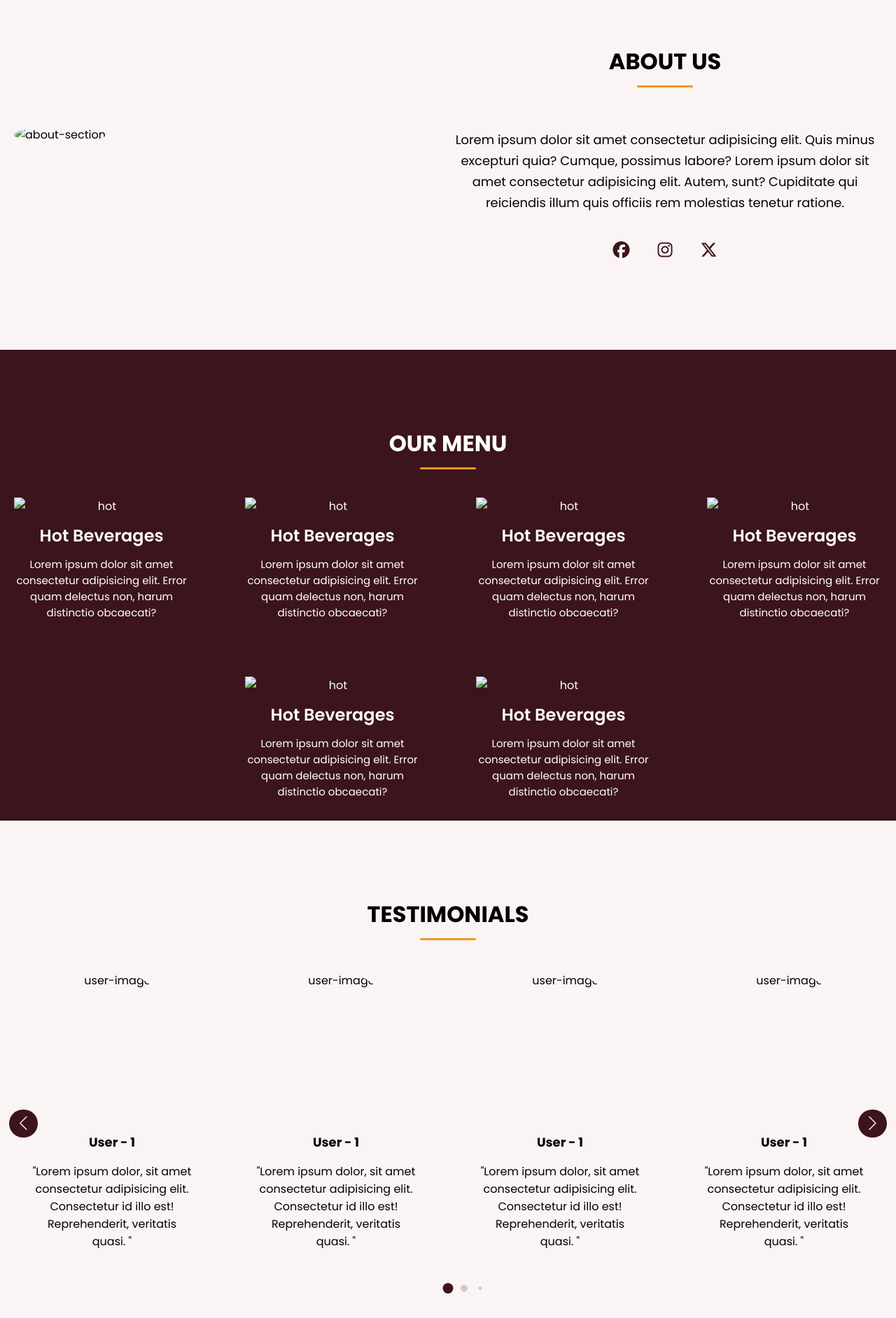
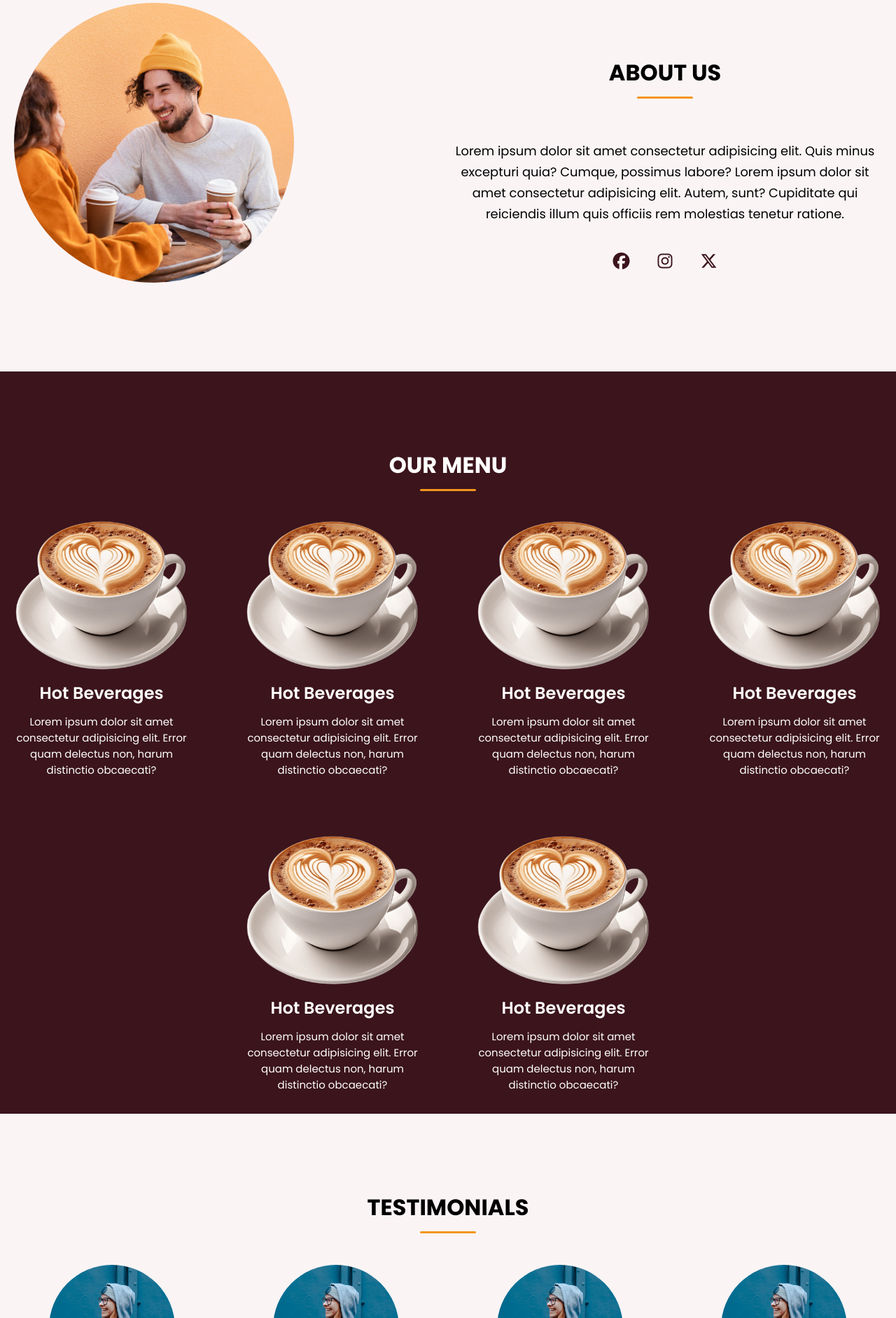
Before and after one commit to vivocoder/website-coffees, a plain HTML site: page index.html in a window 1280 px wide. Shown: the part 916-2800 px from the top of the page at 70% size. Drawn offline with nearby package versions, Linux system fonts and the light colour scheme; the site is published under a folder, as on GitHub Pages, so addresses that start at the root find nothing; a web font is replaced by a local one.

```diff
--- a/index.html
+++ b/index.html
@@ -59,7 +59,7 @@
           </div>
         </div>
         <div class="hero-image-wrapper">
-          <img src="/assets/img/coffee-hero-section.png" alt="" class="hero-image">
+          <img src="assets/img/coffee-hero-section.png" alt="" class="hero-image">
         </div>
       </div>
     </section>
@@ -67,7 +67,7 @@
     <section class="about-sec">
       <div class="sec-content">
         <div class="about-image-wrapper">
-          <img src="/assets/img/about-image.jpg" alt="about-section" class="about-image">
+          <img src="assets/img/about-image.jpg" alt="about-section" class="about-image">
         </div>
         <div class="about-details">
           <h2 class="section-title">About Us</h2>
@@ -89,37 +89,37 @@
       <div class="sec-content">
         <ul class="menu-list">
           <li class="menu-item">
-            <img src="/assets/img/hot-beverages.png" alt="hot" class="menu-image">
+            <img src="assets/img/hot-beverages.png" alt="hot" class="menu-image">
             <h3 class="name">Hot Beverages</h3>
             <p class="text">Lorem ipsum dolor sit amet consectetur adipisicing elit. Error quam delectus non, harum
               distinctio obcaecati?</p>
           </li>
           <li class="menu-item">
-            <img src="/assets/img/hot-beverages.png" alt="hot" class="menu-image">
+            <img src="assets/img/hot-beverages.png" alt="hot" class="menu-image">
             <h3 class="name">Hot Beverages</h3>
             <p class="text">Lorem ipsum dolor sit amet consectetur adipisicing elit. Error quam delectus non, harum
               distinctio obcaecati?</p>
           </li>
           <li class="menu-item">
-            <img src="/assets/img/hot-beverages.png" alt="hot" class="menu-image">
+            <img src="assets/img/hot-beverages.png" alt="hot" class="menu-image">
             <h3 class="name">Hot Beverages</h3>
             <p class="text">Lorem ipsum dolor sit amet consectetur adipisicing elit. Error quam delectus non, harum
               distinctio obcaecati?</p>
           </li>
           <li class="menu-item">
-            <img src="/assets/img/hot-beverages.png" alt="hot" class="menu-image">
+            <img src="assets/img/hot-beverages.png" alt="hot" class="menu-image">
             <h3 class="name">Hot Beverages</h3>
             <p class="text">Lorem ipsum dolor sit amet consectetur adipisicing elit. Error quam delectus non, harum
               distinctio obcaecati?</p>
           </li>
           <li class="menu-item">
-            <img src="/assets/img/hot-beverages.png" alt="hot" class="menu-image">
+            <img src="assets/img/hot-beverages.png" alt="hot" class="menu-image">
             <h3 class="name">Hot Beverages</h3>
             <p class="text">Lorem ipsum dolor sit amet consectetur adipisicing elit. Error quam delectus non, harum
               distinctio obcaecati?</p>
           </li>
           <li class="menu-item">
-            <img src="/assets/img/hot-beverages.png" alt="hot" class="menu-image">
+            <img src="assets/img/hot-beverages.png" alt="hot" class="menu-image">
             <h3 class="name">Hot Beverages</h3>
             <p class="text">Lorem ipsum dolor sit amet consectetur adipisicing elit. Error quam delectus non, harum
               distinctio obcaecati?</p>
@@ -135,31 +135,31 @@
           <div class="slider-wrapper">
             <ui class="testimo-list swiper-wrapper">
               <li class="testimo swiper-slide">
-                <img src="/assets/img/user-1.jpg" alt="user-image" class="user-img">
+                <img src="assets/img/user-1.jpg" alt="user-image" class="user-img">
                 <h3 class="name">User - 1</h3>
                 <p class="feed">"Lorem ipsum dolor, sit amet consectetur adipisicing elit. Consectetur id illo est!
                   Reprehenderit, veritatis quasi. "</p>
               </li>
               <li class="testimo swiper-slide">
-                <img src="/assets/img/user-1.jpg" alt="user-image" class="user-img">
+                <img src="assets/img/user-1.jpg" alt="user-image" class="user-img">
                 <h3 class="name">User - 1</h3>
                 <p class="feed">"Lorem ipsum dolor, sit amet consectetur adipisicing elit. Consectetur id illo est!
                   Reprehenderit, veritatis quasi. "</p>
               </li>
               <li class="testimo swiper-slide">
-                <img src="/assets/img/user-1.jpg" alt="user-image" class="user-img">
+                <img src="assets/img/user-1.jpg" alt="user-image" class="user-img">
                 <h3 class="name">User - 1</h3>
                 <p class="feed">"Lorem ipsum dolor, sit amet consectetur adipisicing elit. Consectetur id illo est!
                   Reprehenderit, veritatis quasi. "</p>
               </li>
               <li class="testimo swiper-slide">
-                <img src="/assets/img/user-1.jpg" alt="user-image" class="user-img">
+                <img src="assets/img/user-1.jpg" alt="user-image" class="user-img">
                 <h3 class="name">User - 1</h3>
                 <p class="feed">"Lorem ipsum dolor, sit amet consectetur adipisicing elit. Consectetur id illo est!
                   Reprehenderit, veritatis quasi. "</p>
               </li>
               <li class="testimo swiper-slide">
-                <img src="/assets/img/user-1.jpg" alt="user-image" class="user-img">
+                <img src="assets/img/user-1.jpg" alt="user-image" class="user-img">
                 <h3 class="name">User - 1</h3>
                 <p class="feed">"Lorem ipsum dolor, sit amet consectetur adipisicing elit. Consectetur id illo est!
                   Reprehenderit, veritatis quasi. "</p>
@@ -181,25 +181,25 @@
 <div class="sec-content">
   <ul class="gallery-list">
     <li class="gallery-item">
-      <img src="/assets/img/gallery-1.jpg" alt="gallery-1" class="gallery-img">
+      <img src="assets/img/gallery-1.jpg" alt="gallery-1" class="gallery-img">
     </li>
      <li class="gallery-item">
-      <img src="/assets/img/gallery-1.jpg" alt="gallery-1" class="gallery-img">
+      <img src="assets/img/gallery-1.jpg" alt="gallery-1" class="gallery-img">
     </li>
      <li class="gallery-item">
-      <img src="/assets/img/gallery-1.jpg" alt="gallery-1" class="gallery-img">
+      <img src="assets/img/gallery-1.jpg" alt="gallery-1" class="gallery-img">
     </li>
      <li class="gallery-item">
-      <img src="/assets/img/gallery-1.jpg" alt="gallery-1" class="gallery-img">
+      <img src="assets/img/gallery-1.jpg" alt="gallery-1" class="gallery-img">
     </li>
      <li class="gallery-item">
-      <img src="/assets/img/gallery-1.jpg" alt="gallery-1" class="gallery-img">
+      <img src="assets/img/gallery-1.jpg" alt="gallery-1" class="gallery-img">
     </li>
      <li class="gallery-item">
-      <img src="/assets/img/gallery-1.jpg" alt="gallery-1" class="gallery-img">
+      <img src="assets/img/gallery-1.jpg" alt="gallery-1" class="gallery-img">
     </li>
      <li class="gallery-item">
-      <img src="/assets/img/gallery-1.jpg" alt="gallery-1" class="gallery-img">
+      <img src="assets/img/gallery-1.jpg" alt="gallery-1" class="gallery-img">
     </li>
 
   </ul>
```
